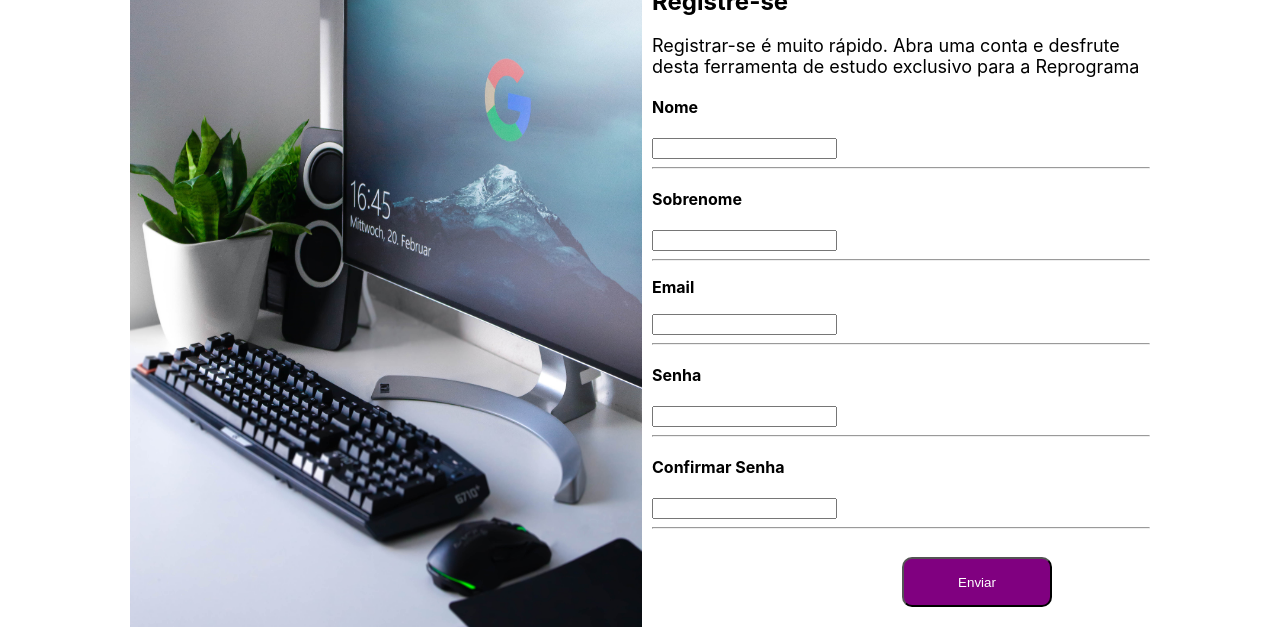
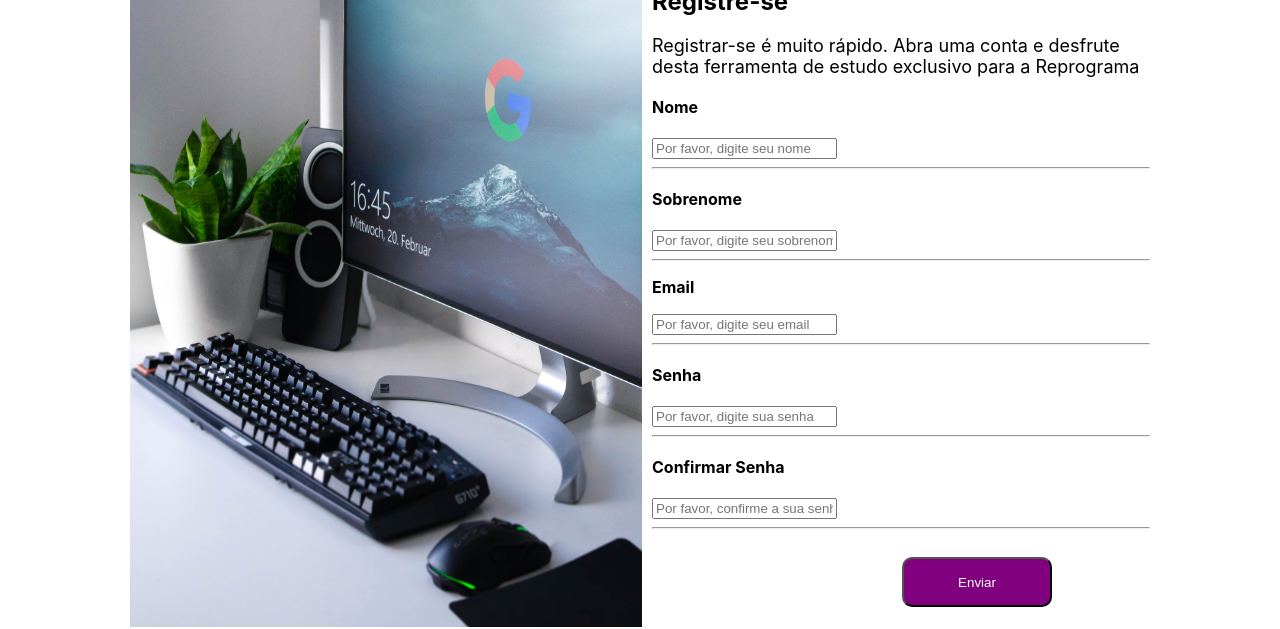
Before and after one commit to simone-art/react-projeto-final, a React (Create React App) app: page /Page2 in a window 1280 px wide. Shown: the part 1440-2069 px from the top of the page. Built offline with nearby package versions, Linux system fonts and the light colour scheme.

Commit message:
Criado formulario más o botão não me redirecciona a página 3

```diff
--- a/src/App.js
+++ b/src/App.js
@@ -11,7 +11,7 @@ import Footer from './componentes/Footer.js';
 import Home from './pages/Home';
 import Page2 from './pages/Page2.js';
 import Page3 from './pages/Page3.js';
-import {BrowserRouter, Switch,Route} from 'react-router-dom';
+import {BrowserRouter, Redirect, Switch,Route} from 'react-router-dom';
 
 
 function App() {
@@ -34,6 +34,7 @@ function App() {
         <Route path="/" exact={true} component={Footer} />
         <Route path="/Home" component={Home} />
         <Route path="/Page2" component={Page2} />
+        <Redirect from="/Page2/" to="/Page3/" />
         <Route path="/Page3" component={Page3} />
       </Switch>
     </BrowserRouter>
--- a/src/index.js
+++ b/src/index.js
@@ -2,11 +2,11 @@ import React from 'react';
 import ReactDOM from 'react-dom';
 import './index.css';
 import App from './App';
-import * as serviceWorker from './serviceWorker';
+// import * as serviceWorker from './serviceWorker';
 
 ReactDOM.render(<App />, document.getElementById('root'));
 
 // If you want your app to work offline and load faster, you can change
 // unregister() to register() below. Note this comes with some pitfalls.
 // Learn more about service workers: https://bit.ly/CRA-PWA
-serviceWorker.unregister();
+// serviceWorker.unregister();
--- a/src/pages/Page2.js
+++ b/src/pages/Page2.js
@@ -9,8 +9,41 @@ import ContainerImagens from '../componentes/ContainerImagens.js';
 import ContainerImagens2 from '../componentes/ContainerImagens2.js';
 import Footer from '../componentes/Footer.js';
 import '../pages/Page2.css';
+import {Redirect} from 'react-router-dom';
+
+
 
 class ContainerBemvindas extends React.Component {
+    constructor(props){
+        super(props)
+        this.state = {
+            data: [],
+            textoInput: ""
+        }
+    }
+
+    onChangeInput=(element) => {
+        let textoInput=element.target.value
+        this.setState({textoInput:textoInput})
+        console.log(textoInput)
+    }
+
+    onSubmit = (evento) => {
+        evento.preventDefault();{
+            if(this.onChangeInput){
+                return  <Redirect  to="/Home/" />
+            }
+        }
+    }
+
+
+
+    // onSend() {
+    //     if (this.state.textoInput() == ""){
+    //     this.state.textoInput='Por favor, digite seu nome'
+    //   }
+    // }
+
     render() {
       return (
           <Fragment>
@@ -34,21 +67,21 @@ class ContainerBemvindas extends React.Component {
                 <p className="texto-registrese">Registrar-se é muito rápido. Abra uma conta
             e desfrute desta ferramenta de estudo exclusivo para a Reprograma</p>
             <p className="nome"><strong>Nome</strong></p>
-            <input type="text" id="adicioneNome" placeholder=""></input>
+            <input change={this.onChangeInput} type="text" id="adicioneNome" placeholder="Por favor, digite seu nome"></input>
             <hr></hr>
-            <p class="sobrenome"><strong>Sobrenome</strong></p>
-            <input type="text" id="adicioneSobrenome" placeholder=""></input>
+            <p className="sobrenome"><strong>Sobrenome</strong></p>
+            <input change={this.onChangeInput} type="text" id="adicioneSobrenome" placeholder="Por favor, digite seu sobrenome"></input>
             <hr></hr>
-            <p class="Email"><strong>Email</strong></p>
-            <input type="text" id="adicioneEmail" placeholder=""></input>
+            <p className="Email"><strong>Email</strong></p>
+            <input change={this.onChangeInput} type="text" id="adicioneEmail" placeholder="Por favor, digite seu email"></input>
             <hr></hr>
-            <p class="senha"><strong>Senha</strong></p>
-            <input type="password" id="adicioneSenha" placeholder=""></input>
+            <p className="senha"><strong>Senha</strong></p>
+            <input change={this.onChangeInput} type="password" id="adicioneSenha" placeholder="Por favor, digite sua senha"></input>
             <hr></hr>
-            <p class="confirmar"><strong>Confirmar Senha</strong></p>
-            <input type="password" id="confirmeSenha" placeholder=""></input>
+            <p className="confirmar"><strong>Confirmar Senha</strong></p>
+            <input change={this.onChangeInput} type="password" id="confirmeSenha" placeholder="Por favor, confirme a sua senha"></input>
             <hr></hr>
-            <button class="btn-enviar">Enviar</button>
+            <button click={this.onSubmit} className="btn-enviar">Enviar</button>
             </form>
         </div>
         </section>
```
